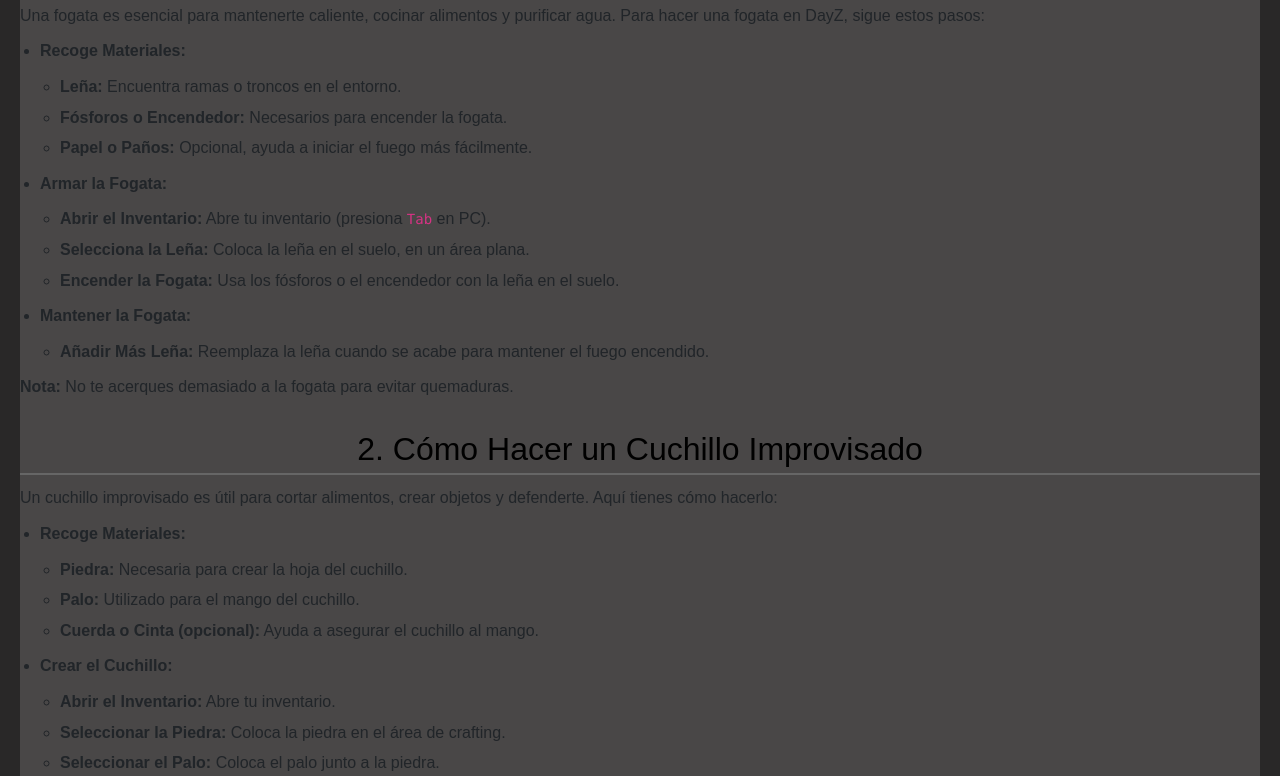
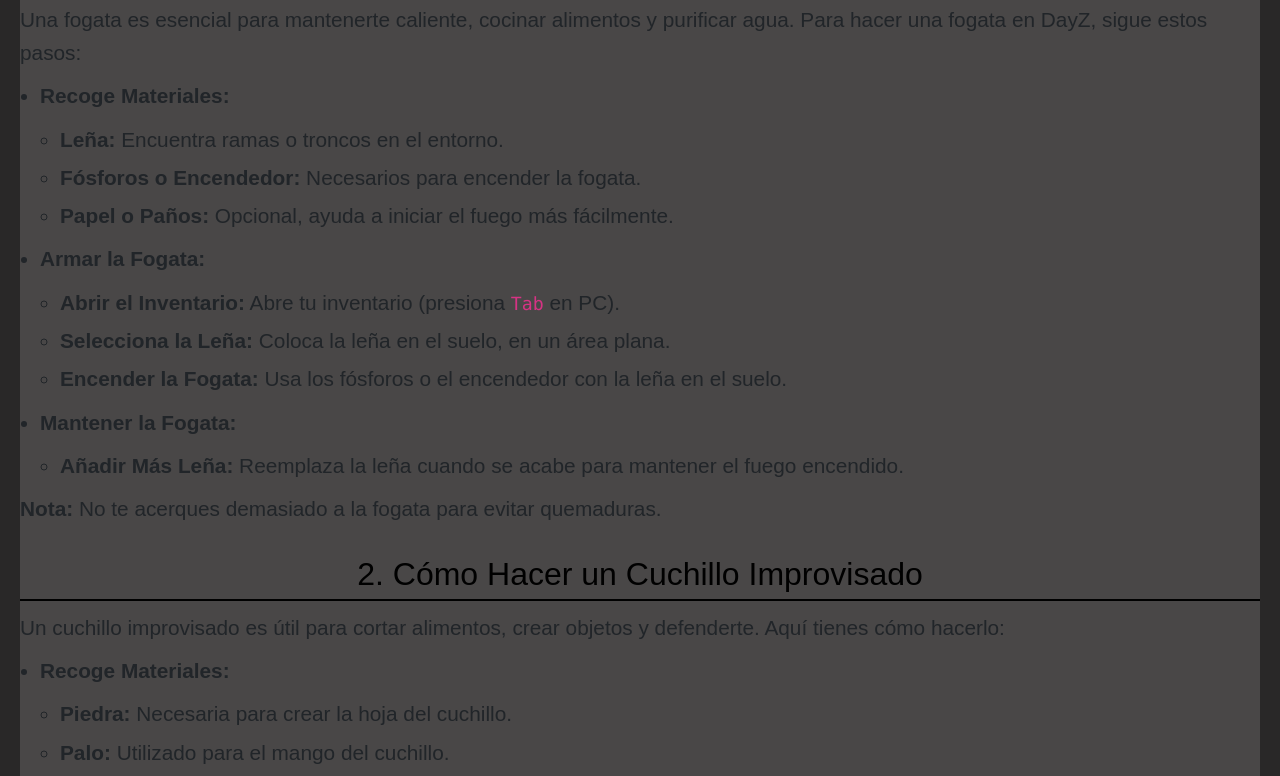
Before and after one commit to alvarom00/DayZ, a plain HTML site: page pages/guide.html in a window 1280 px wide. Shown: the part 497-1273 px from the top of the page. Drawn offline with nearby package versions, Linux system fonts and the light colour scheme.

Commit message:
Le aumente el tamaño de fuente en la Guia

```diff
--- a/css/style.css
+++ b/css/style.css
@@ -60,9 +60,10 @@
 }
 .guide-section {
     margin-bottom: 20px;
+    font-size: 1.3rem;
 }
 .guide-section h2 {
-    border-bottom: 2px solid #666;
+    border-bottom: 2px solid black;
     padding-bottom: 5px;
 }
 .guide-section p {
@@ -74,6 +75,7 @@
 }
 .guide-section ul li {
     margin-bottom: 5px;
+    font:bolder;
 }
 .formulario{
     width: 100%;
```
